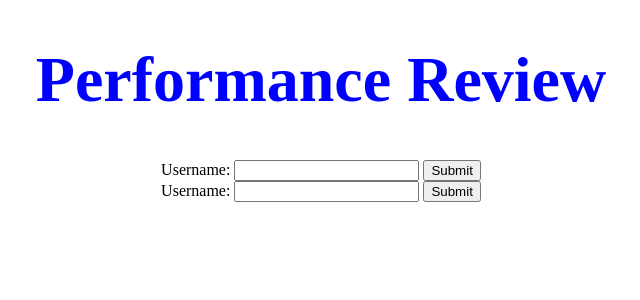
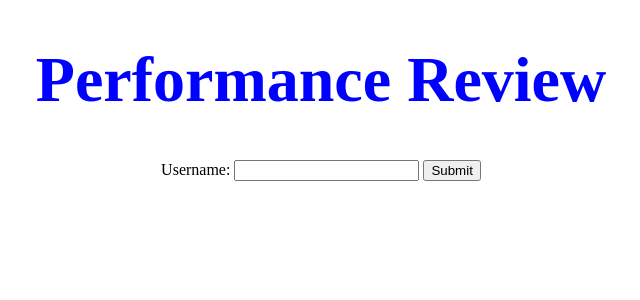
Before and after one commit to tpturjo/Performance-Review-Web-Application, a Bottle app: page / in a window 1280 px wide. Shown: the top 300 px of the page, without its empty margins (319-959 px from the left). Run offline with Bottle, Linux system fonts and the light colour scheme.

Commit message:
updated index.html

```diff
--- a/templates/index.html
+++ b/templates/index.html
@@ -2,7 +2,7 @@
 <html lang="en" dir="ltr">
 <head>
   <meta charset="utf-8">
-  <title>key board</title>
+  <title>Performance Review</title>
   <link rel="stylesheet" href="styles.css">
   <link href="https://fonts.googleapis.com/css?family=Arvo" rel="stylesheet">
 </head>
@@ -16,12 +16,6 @@
                     <input type="text" id="username" name="username">
                     <input type="submit" value="Submit">
                 </form>
-
-                <form action="/submit" method="post">
-                    <label for="username">Username:</label>
-                    <input type="text" id="username" name="username">
-                    <input type="submit" value="Submit">
-                </form>
          </div>
     </div>
 
```
